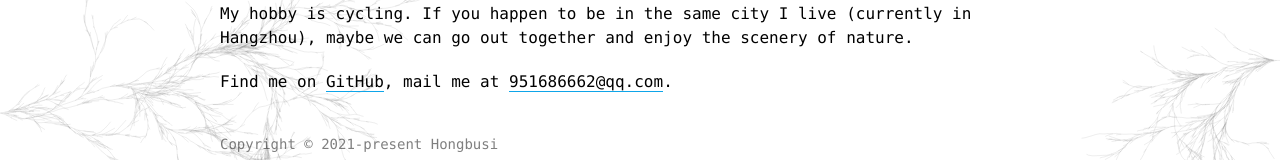
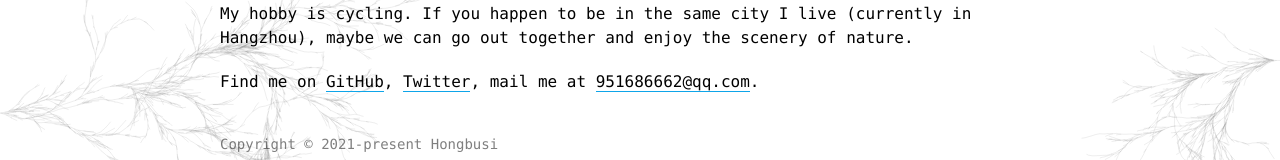
Before and after one commit to Hongbusi/hongbusi.com, a Vue app: page / in a window 1280 px wide. Shown: the part 314-474 px from the top of the page. Built offline with nearby package versions, Linux system fonts and the light colour scheme.

Commit message:
feat: twitter

```diff
--- a/src/views/index.vue
+++ b/src/views/index.vue
@@ -5,7 +5,7 @@
 
   <p>My hobby is cycling. If you happen to be in the same city I live (currently in Hangzhou), maybe we can go out together and enjoy the scenery of nature.</p>
 
-  <p>Find me on <a href="https://github.com/Hongbusi" target="_blank">GitHub</a>, mail me at <a href="mailto:951686662@qq.com" target="_blank">951686662@qq.com</a>.</p>
+  <p>Find me on <a href="https://github.com/Hongbusi" target="_blank">GitHub</a>, <a href="https://twitter.com/Hongbusi" target="_blank">Twitter</a>, mail me at <a href="mailto:951686662@qq.com" target="_blank">951686662@qq.com</a>.</p>
 </template>
 
 <style scoped>
```
